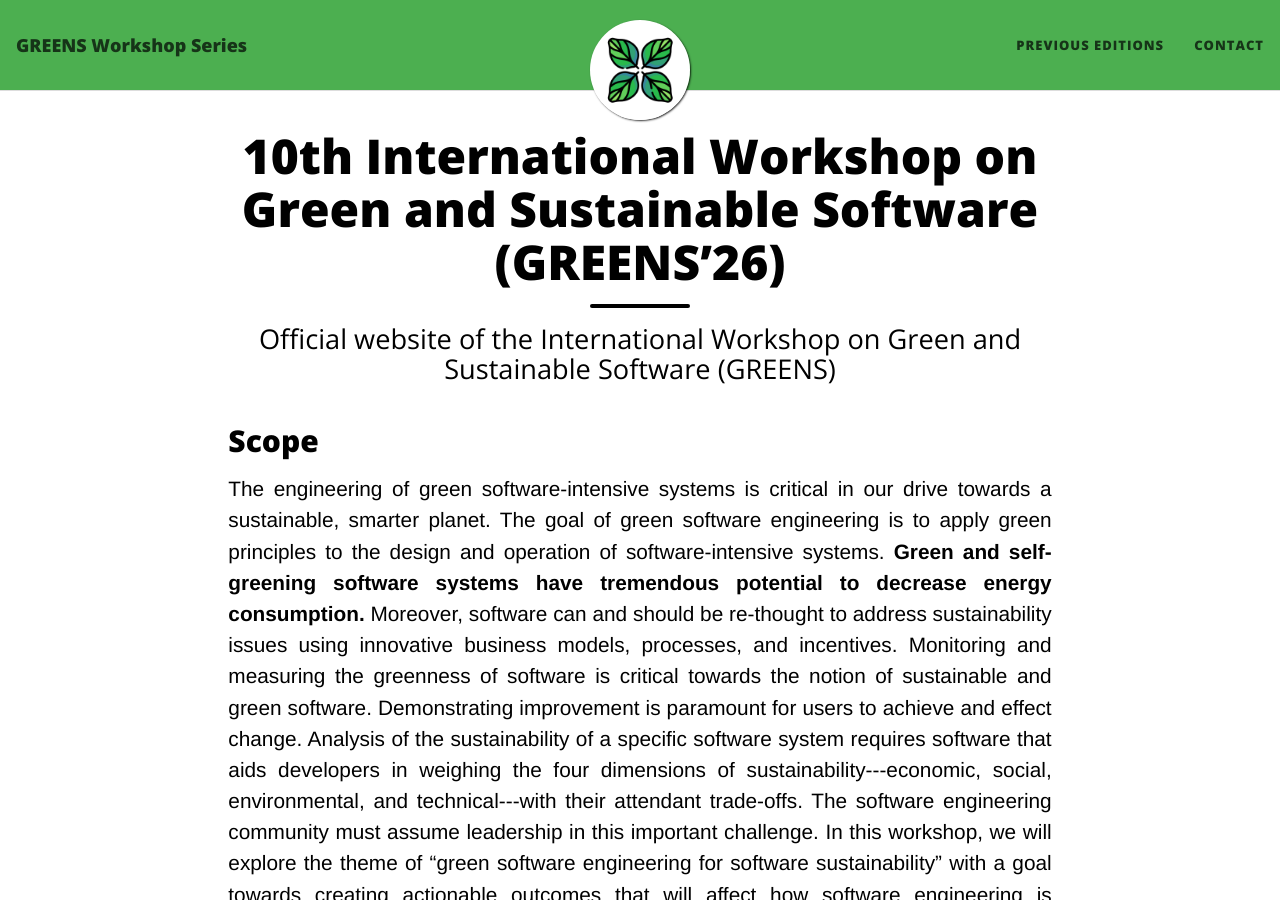
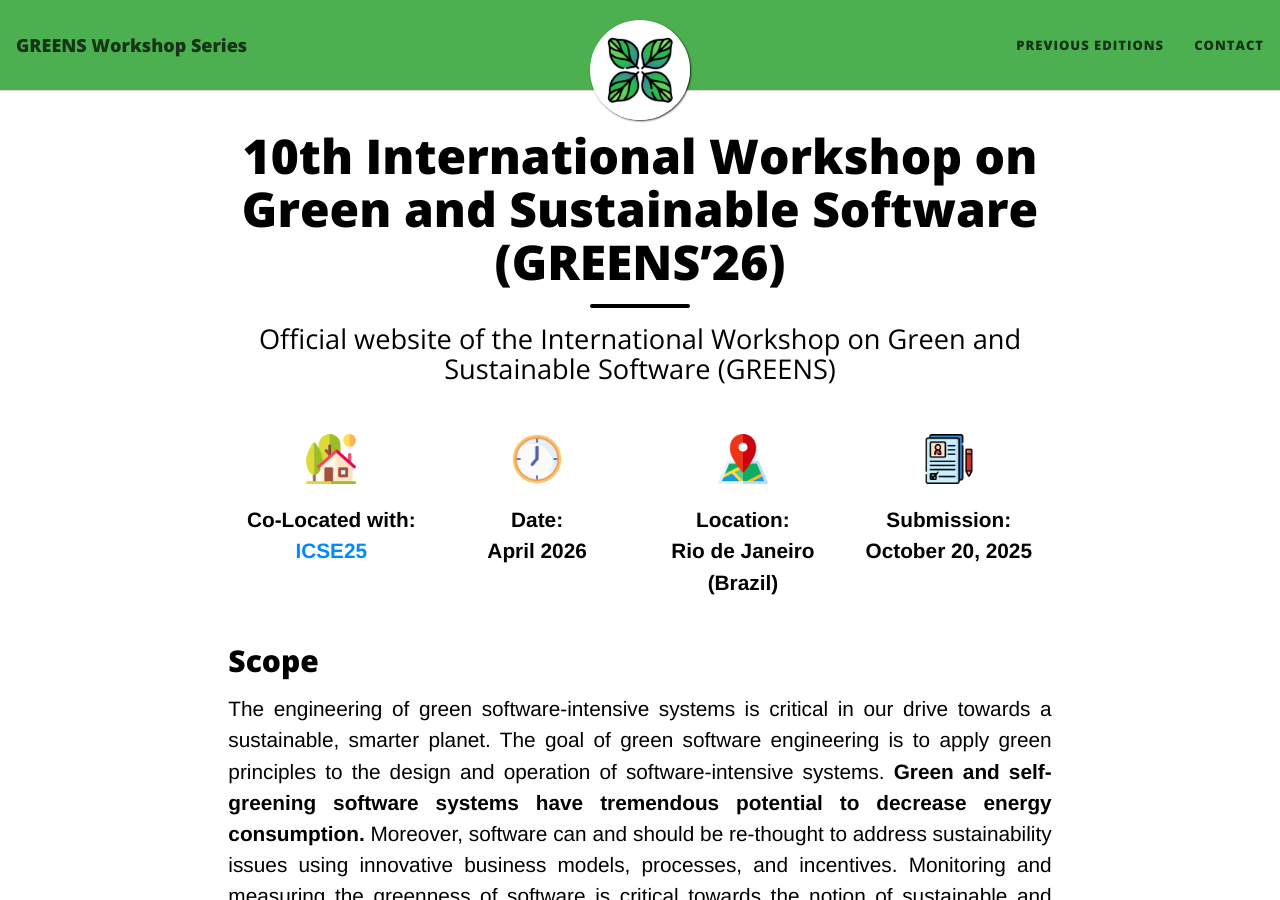
Before and after one commit to greensworkshop/greensworkshop.github.io, a Jekyll site: the page built from index.html, in a window 1280 px wide and 900 px high. Built offline with Jekyll 4.4.1, drawn with Linux system fonts in a browser that asks for light colours; nearby versions of some CDN libraries; the list of posts is cut into pages by our own code.

Commit message:
added info header

```diff
--- a/index.html
+++ b/index.html
@@ -3,6 +3,36 @@ layout: home
 title: 10th International Workshop on Green and Sustainable Software (GREENS’26)
 subtitle: Official website of the International Workshop on Green and Sustainable Software (GREENS)
 ---
+
+<div class="info-header">
+  <div class="info-block">
+    <img class="info-img" src="/img/house.png" alt="home" />
+    <b
+      >Co-Located with:<a
+        class="info-block-text"
+        href="https://conf.researchr.org/home/icse-2025"
+        >ICSE25</a
+      ></b
+    >
+  </div>
+  <div class="info-block">
+    <img class="info-img" src="/img/clock.png" alt="date" />
+    <b class="info-block-text">Date:</b>
+    <b class="info-block-text">April 2026</b>
+  </div>
+  <div class="info-block">
+    <img class="info-img" src="/img/location.png" alt="date" />
+    <b class="info-block-text">Location:</b>
+    <b class="info-block-text">Rio de Janeiro (Brazil)</b>
+  </div>
+
+  <div class="info-block">
+    <img class="info-img" src="/img/registration.png" alt="registration" />
+    <b class="info-block-text">Submission:</b>
+    <b class="info-block-text">October 20, 2025</b>
+    <!-- <b><a class="info-block-text" href="https://easychair.org/my/conference?conf=greens2025">Submission:</a></b> -->
+  </div>
+</div>
 
 <h2 id="theme-goals">Scope</h2>
 <p>
```
